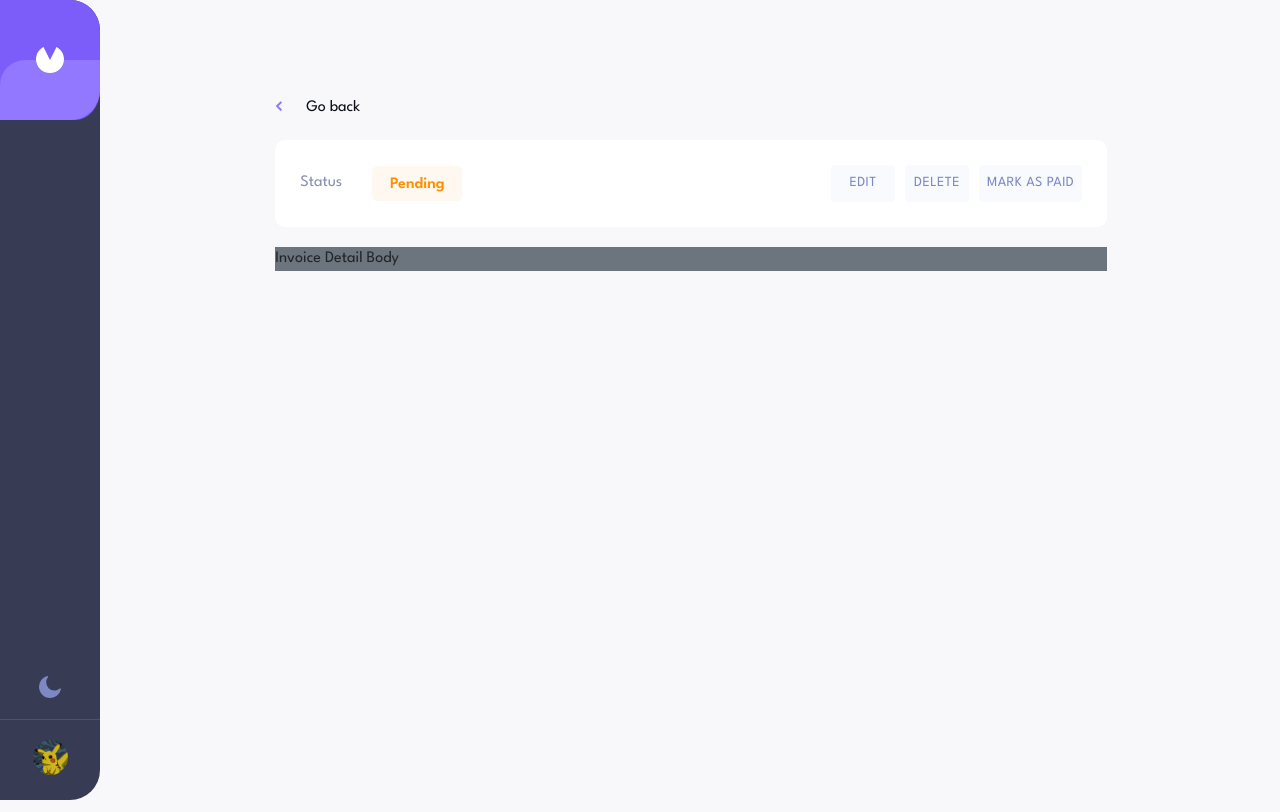
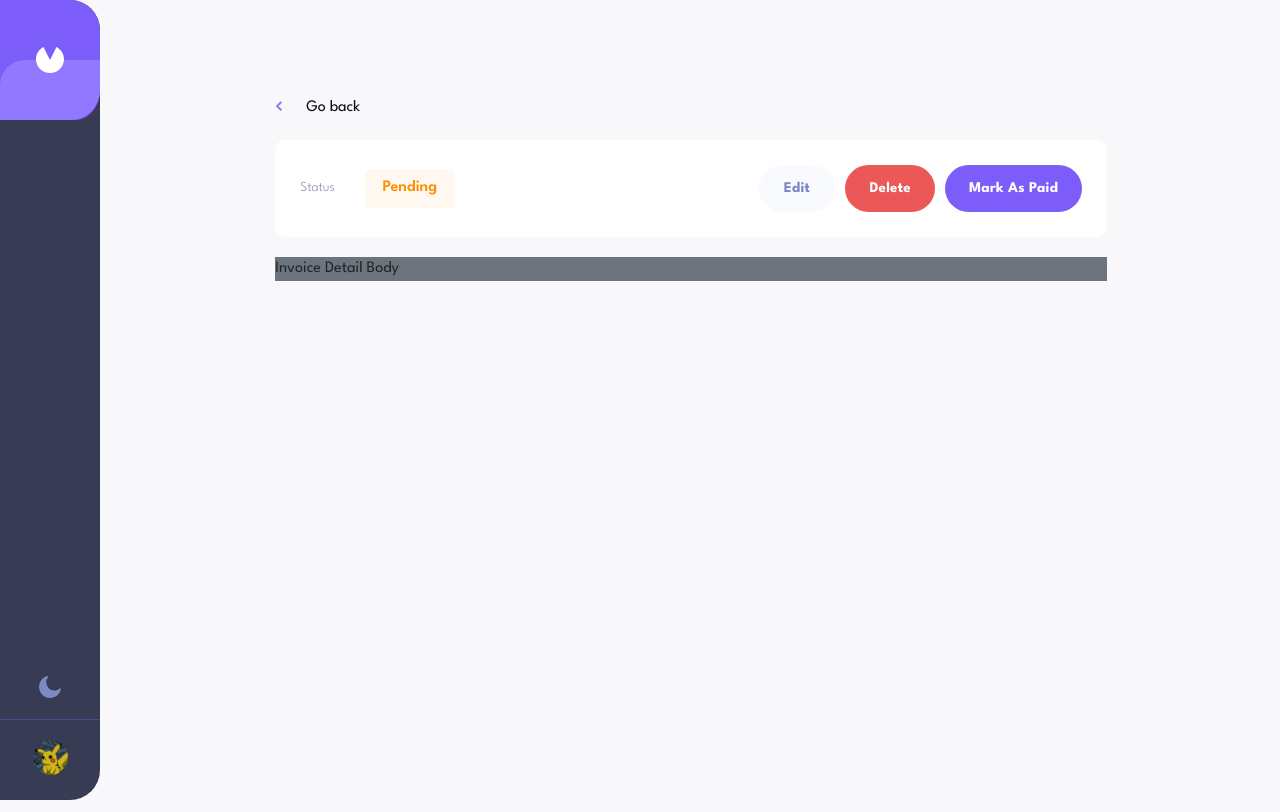
Before and after one commit to Varadarajan-M/Invoice-app, a React (Create React App) app: page /invoice/AA1449 in a window 1280 px wide. Built offline with nearby package versions, Linux system fonts and the light colour scheme.

Commit message:
completed invoice-header inner styles

```diff
--- a/src/invoice-detail-header/InvoiceDetailHeader.js
+++ b/src/invoice-detail-header/InvoiceDetailHeader.js
@@ -14,7 +14,7 @@ const InvoiceDetailHeader = React.memo(({ status }) => {
 				{/* Status */}
 
 				<div className='status-wrapper d-flex align-items-center'>
-					<Text style={{ ...theme.greyWhiteText }}>Status</Text>
+					<Text className={`status-text ${mode}`}>Status</Text>
 
 					<div className={`invoice-status ${status} ${mode}`}>
 						<span className='dot'></span>
@@ -24,17 +24,15 @@ const InvoiceDetailHeader = React.memo(({ status }) => {
 
 				{/* Action Buttons */}
 				<div className={`menu-action-buttons ${mode}`}>
-					<Button style={{ ...theme.invoiceForm.buttons.discard }}>
+					<Button
+						className={`edit ${mode}`}
+						style={{ ...theme.invoiceForm.buttons.discard }}
+					>
 						{' '}
 						Edit
 					</Button>
-					<Button style={{ ...theme.invoiceForm.buttons.discard }}>
-						Delete
-					</Button>
-					<Button style={{ ...theme.invoiceForm.buttons.discard }}>
-						{' '}
-						Mark As Paid
-					</Button>
+					<Button className={`delete ${mode}`}>Delete</Button>
+					<Button className={`paid ${mode}`}> Mark As Paid</Button>
 				</div>
 			</Card>
 		</header>
--- a/src/invoice-detail-header/InvoiceDetailHeader.scss
+++ b/src/invoice-detail-header/InvoiceDetailHeader.scss
@@ -20,11 +20,55 @@
 			display: flex;
 			gap: 10px;
 			justify-content: flex-end;
+			button {
+				text-transform: none;
+				border-radius: 25px;
+				text-align: center;
+				font-weight: 700;
+				line-height: 0.95rem;
+				letter-spacing: 0.2px;
+				font-size: 0.93rem;
+				min-width: 4.8rem;
+				&:nth-of-type(2) {
+					color: white;
+					background: rgb(236, 87, 87);
+				}
+				&:nth-of-type(3) {
+					color: white;
+					background: $lightblue;
+				}
+			}
+			.edit.light:hover {
+				background: rgb(223, 227, 250) !important;
+			}
+
+			.edit.dark:hover {
+				background: #fff !important;
+			}
+
+			.delete:hover {
+				background: rgb(255, 151, 151);
+			}
+
+			.paid:hover {
+				background: rgb(146, 119, 255) !important;
+			}
 		}
 
 		// Status
 		.status-wrapper {
 			gap: 30px;
+			.status-text {
+				font-weight: 300;
+				font-size: 0.85rem;
+				transition: color 0.2s ease-in;
+				&.light {
+					color: rgb(136, 142, 176);
+				}
+				&.dark {
+					color: rgb(223, 227, 250);
+				}
+			}
 			.invoice-status.pending {
 				background: $pendingbg;
 				color: $pendingcolor;
@@ -47,7 +91,7 @@
 				text-transform: capitalize;
 				background-color: rgb(223, 227, 250);
 				width: min(90px, 90px);
-				height: min(35px, 35px);
+				height: min(39px, 39px);
 				border-radius: 5px;
 				font-weight: 600;
 				padding: 7px;
@@ -60,9 +104,14 @@
 @media (min-width: 647px) {
 	.invoice-detail-header {
 		.menu-card {
-			.status-wrapper,
+			.status-wrapper {
+				flex-basis: 40%;
+			}
 			.menu-action-buttons {
-				flex-basis: 50%;
+				flex-basis: 60%;
+				button {
+					padding: 1rem 1.5rem;
+				}
 			}
 		}
 	}
@@ -83,6 +132,11 @@
 				padding: 25px;
 				margin: 0 -13px;
 				transition: background 0.2s ease-in;
+				button {
+					min-width: 4.5rem;
+					padding: 0.96rem 1.0999999999999996rem !important;
+					font-size: 0.9rem;
+				}
 				&.light {
 					background: white;
 				}
--- a/src/invoices/invoices.scss
+++ b/src/invoices/invoices.scss
@@ -55,7 +55,7 @@
 			text-transform: capitalize;
 			background-color: rgb(223, 227, 250);
 			width: min(90px, 90px);
-			height: min(35px, 35px);
+			height: min(38px, 38px);
 			border-radius: 5px;
 			font-weight: 600;
 		}
```
